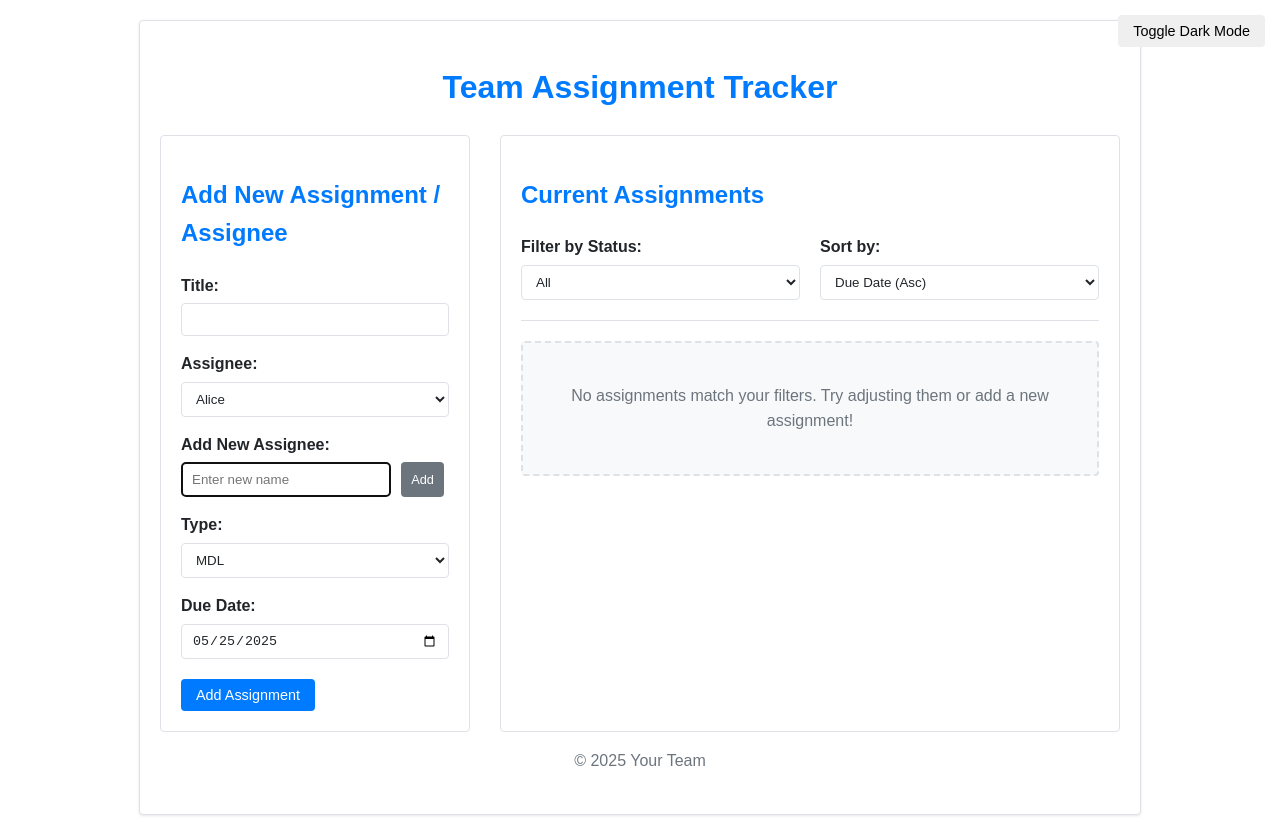
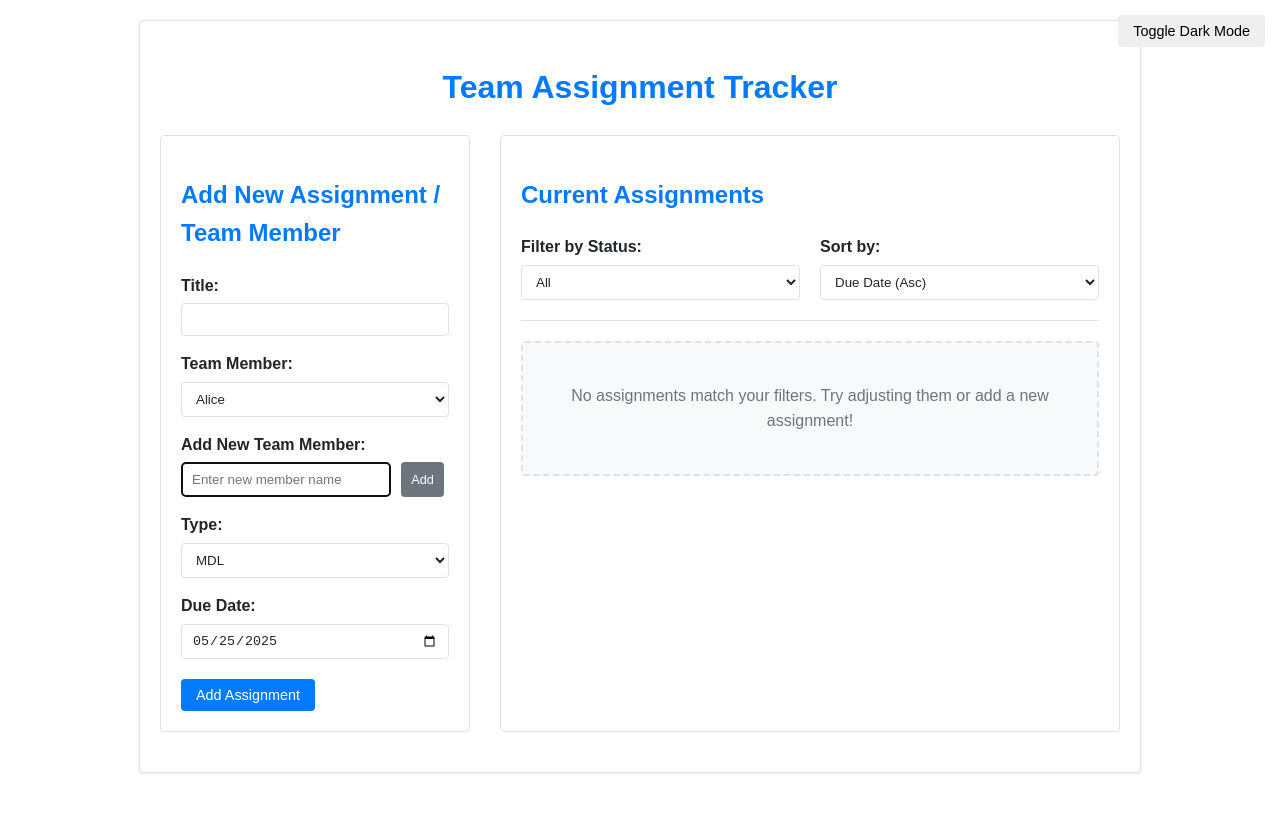
Before and after one commit to swoodhull82/assignment-tracker, a website: page index.html in a window 1280 px wide. Both pictures are taken after typing "Sample" into the empty fields and a click on the button "Add". After the commit the page ends 800 px from the top, so only its background shows below. Drawn offline with Linux system fonts and the light colour scheme.

Commit message:
Update text: Assignee to Team Member & remove footer

```diff
--- a/index.html
+++ b/index.html
@@ -15,21 +15,21 @@
 
     <main>
       <section class="form-section" aria-labelledby="form-section-title">
-        <h2 id="form-section-title">Add New Assignment / Assignee</h2>
+        <h2 id="form-section-title">Add New Assignment / Team Member</h2>
         <form id="new-assignment-form">
           <div class="form-group">
             <label for="assignment-title">Title:</label>
             <input type="text" id="assignment-title" name="title" required aria-required="true">
           </div>
           <div class="form-group">
-            <label for="assignment-assignee">Assignee:</label>
+            <label for="assignment-assignee">Team Member:</label>
             <select id="assignment-assignee" name="assignee" required aria-required="true">
               </select>
           </div>
           <div class="form-group add-assignee-group">
-              <label for="new-assignee-name">Add New Assignee:</label>
+              <label for="new-assignee-name">Add New Team Member:</label>
               <div class="input-with-button">
-                  <input type="text" id="new-assignee-name" placeholder="Enter new name">
+                  <input type="text" id="new-assignee-name" placeholder="Enter new member name">
                   <button type="button" id="add-assignee-button" class="button small secondary">Add</button>
               </div>
           </div>
@@ -69,17 +69,19 @@
               <option value="dueDate">Due Date (Asc)</option>
               <option value="dueDateDesc">Due Date (Desc)</option>
               <option value="title">Title (A-Z)</option>
-              <option value="assignee">Assignee (A-Z)</option>
+              <option value="assignee">Team Member (A-Z)</option>
             </select>
           </div>
-          </div> <div id="assignment-list" role="list" aria-live="polite">
+        </div>
+
+        <div id="assignment-list" role="list" aria-live="polite">
           <p class="empty-state">No assignments found. Add one above!</p>
         </div>
       </section>
     </main>
 
     <footer>
-      <p>&copy; 2025 Your Team</p>
+      <p></p>
     </footer>
   </div>
 
--- a/index.js
+++ b/index.js
@@ -4,9 +4,9 @@
  * Copyright 2025 Google LLC
  * SPDX-License-Identifier: Apache-2.0
  */
-const TEAM_MEMBERS_KEY = 'teamMembersList'; // For localStorage
-const DEFAULT_TEAM_MEMBERS = ['Alice', 'Bob', 'Charlie', 'David', 'Eve']; // Original list as a fallback
-let teamMembers = []; // This will hold the current list (loaded or default)
+const TEAM_MEMBERS_KEY = 'teamMembersList';
+const DEFAULT_TEAM_MEMBERS = ['Alice', 'Bob', 'Charlie', 'David', 'Eve'];
+let teamMembers = [];
 const LOCAL_STORAGE_KEY = 'teamAssignments';
 let assignments = [];
 const DOMElements = {
@@ -34,7 +34,7 @@ function loadTeamMembers() {
         teamMembers = JSON.parse(storedMembers);
     }
     else {
-        teamMembers = [...DEFAULT_TEAM_MEMBERS]; // Use a copy of the default
+        teamMembers = [...DEFAULT_TEAM_MEMBERS];
     }
     if (!teamMembers || teamMembers.length === 0) {
         teamMembers = [...DEFAULT_TEAM_MEMBERS];
@@ -55,7 +55,7 @@ function getDisplayStatus(assignment) {
 function populateAssigneeDropdown() {
     if (!DOMElements.assigneeSelect)
         return;
-    DOMElements.assigneeSelect.innerHTML = ''; // Clear existing options
+    DOMElements.assigneeSelect.innerHTML = '';
     teamMembers.forEach(member => {
         const option = document.createElement('option');
         option.value = member;
@@ -66,7 +66,7 @@ function populateAssigneeDropdown() {
 function renderAssignments() {
     if (!DOMElements.listContainer)
         return;
-    DOMElements.listContainer.innerHTML = ''; // Clear existing list
+    DOMElements.listContainer.innerHTML = '';
     const filterStatus = DOMElements.filterStatusSelect.value;
     const sortBy = DOMElements.sortBySelect.value;
     let filteredAssignments = assignments.filter(assignment => {
@@ -78,16 +78,11 @@ function renderAssignments() {
     });
     filteredAssignments.sort((a, b) => {
         switch (sortBy) {
-            case 'dueDate':
-                return new Date(a.dueDate).getTime() - new Date(b.dueDate).getTime();
-            case 'dueDateDesc':
-                return new Date(b.dueDate).getTime() - new Date(a.dueDate).getTime();
-            case 'title':
-                return a.title.localeCompare(b.title);
-            case 'assignee':
-                return a.assignee.localeCompare(b.assignee);
-            default:
-                return 0;
+            case 'dueDate': return new Date(a.dueDate).getTime() - new Date(b.dueDate).getTime();
+            case 'dueDateDesc': return new Date(b.dueDate).getTime() - new Date(a.dueDate).getTime();
+            case 'title': return a.title.localeCompare(b.title);
+            case 'assignee': return a.assignee.localeCompare(b.assignee);
+            default: return 0;
         }
     });
     if (filteredAssignments.length === 0) {
@@ -106,7 +101,7 @@ function renderAssignments() {
         const statusClass = displayStatus.toLowerCase().replace(' ', '-');
         card.innerHTML = `
       <h3 id="assignment-title-${assignment.id}">${escapeHtml(assignment.title)}</h3>
-      <p><strong>Assignee:</strong> ${escapeHtml(assignment.assignee)}</p>
+      <p><strong>Team Member:</strong> ${escapeHtml(assignment.assignee)}</p>
       <p><strong>Type:</strong> ${escapeHtml(assignment.type)}</p>
       <p class="due-date"><strong>Due:</strong> ${escapeHtml(assignment.dueDate)}</p>
       <p><strong>Status:</strong> <span class="status-badge status-${statusClass}">${escapeHtml(displayStatus)}</span></p>
@@ -133,12 +128,7 @@ function renderAssignments() {
     });
 }
 function escapeHtml(unsafe) {
-    return unsafe
-        .replace(/&/g, "&amp;")
-        .replace(/</g, "&lt;")
-        .replace(/>/g, "&gt;")
-        .replace(/"/g, "&quot;")
-        .replace(/'/g, "&#039;");
+    return unsafe.replace(/&/g, "&amp;").replace(/</g, "&lt;").replace(/>/g, "&gt;").replace(/"/g, "&quot;").replace(/'/g, "&#039;");
 }
 function handleAssignmentAction(id, action) {
     const assignmentIndex = assignments.findIndex(a => a.id === id);
@@ -167,18 +157,20 @@ function handleAssignmentAction(id, action) {
     renderAssignments();
 }
 function handleAddAssignee() {
-    console.log("Add Assignee button clicked!");
+    console.log("Add Team Member button clicked!"); // <<< CHANGED TEXT
     const newNameInput = DOMElements.newAssigneeNameInput;
     const newName = newNameInput.value.trim();
-    console.log("New name entered:", newName);
+    console.log("New member name entered:", newName); // <<< CHANGED TEXT
     if (!newName) {
         console.log("Name is empty, showing alert.");
-        alert('Please enter a name for the new assignee.');
+        // **** CHANGED TEXT ****
+        alert('Please enter a name for the new team member.');
         newNameInput.focus();
         return;
     }
     if (teamMembers.some(member => member.toLowerCase() === newName.toLowerCase())) {
         console.log("Name already exists, showing alert.");
+        // **** CHANGED TEXT ****
         alert(`"${newName}" is already in the team list.`);
         newNameInput.value = '';
         newNameInput.focus();
@@ -189,6 +181,7 @@ function handleAddAssignee() {
     saveTeamMembers();
     populateAssigneeDropdown();
     console.log("Dropdown populated, showing alert.");
+    // **** CHANGED TEXT ****
     alert(`"${newName}" has been added successfully!`);
     newNameInput.value = '';
     newNameInput.focus();
@@ -200,7 +193,7 @@ function handleFormSubmit(event) {
         return;
     }
     const newAssignment = {
-        id: `asg-${Date.now().toString()}-${Math.random().toString(36).substring(2, 7)}`, // Basic unique ID
+        id: `asg-${Date.now().toString()}-${Math.random().toString(36).substring(2, 7)}`,
         title: DOMElements.titleInput.value.trim(),
         assignee: DOMElements.assigneeSelect.value,
         type: DOMElements.typeSelect.value,
@@ -234,7 +227,6 @@ function initializeApp() {
     else {
         console.error("Add Assignee Button NOT FOUND!");
     }
-    // --- Theme toggle code ---
     const themeToggle = document.createElement('button');
     themeToggle.textContent = 'Toggle Dark Mode';
     themeToggle.className = 'button';
@@ -257,12 +249,9 @@ function initializeApp() {
             localStorage.setItem('theme', 'dark');
         }
     });
-    // --- End of theme toggle code ---
-    // --- Due date code ---
     const today = new Date().toISOString().split('T')[0];
     DOMElements.dueDateInput.value = today;
     DOMElements.dueDateInput.min = today;
-    // --- End of due date code ---
 }
 // Start the application
 document.addEventListener('DOMContentLoaded', initializeApp);
```
Also changed, not shown: index.tsx (+27 -72 lines).
